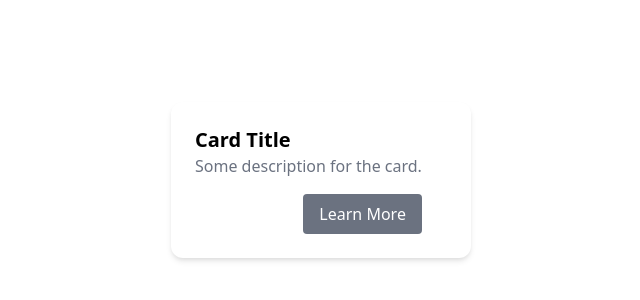
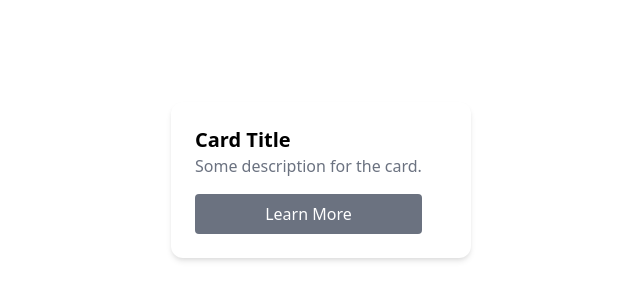
Before and after one commit to bydesign21/mt-olive-church, a plain HTML site: page index.html in a window 1280 px wide. Shown: the part 220-520 px from the top of the page, without its empty margins (319-959 px from the left). Drawn offline with nearby package versions, Linux system fonts and the light colour scheme.

Commit message:
6th commit

```diff
--- a/index.html
+++ b/index.html
@@ -12,8 +12,8 @@
         <div>
             <h2 class="text-xl font-semibold">Card Title</h2>
             <p class="text-gray-500">Some description for the card.</p>
-            <div class="flex justify-end mt-4">
-                <button onclick="redirectTo()" class="px-4 py-2 bg-gray-500 text-white rounded hover:bg-gray-600">Learn More</button>
+            <div style="width:100%;" class="flex justify-end mt-4">
+                <button onclick="redirectTo()" class="px-4 py-2 align-center justify-center flex flex-auto bg-gray-500 text-white rounded hover:bg-gray-600">Learn More</button>
             </div>
         </div>
     </div>
```
